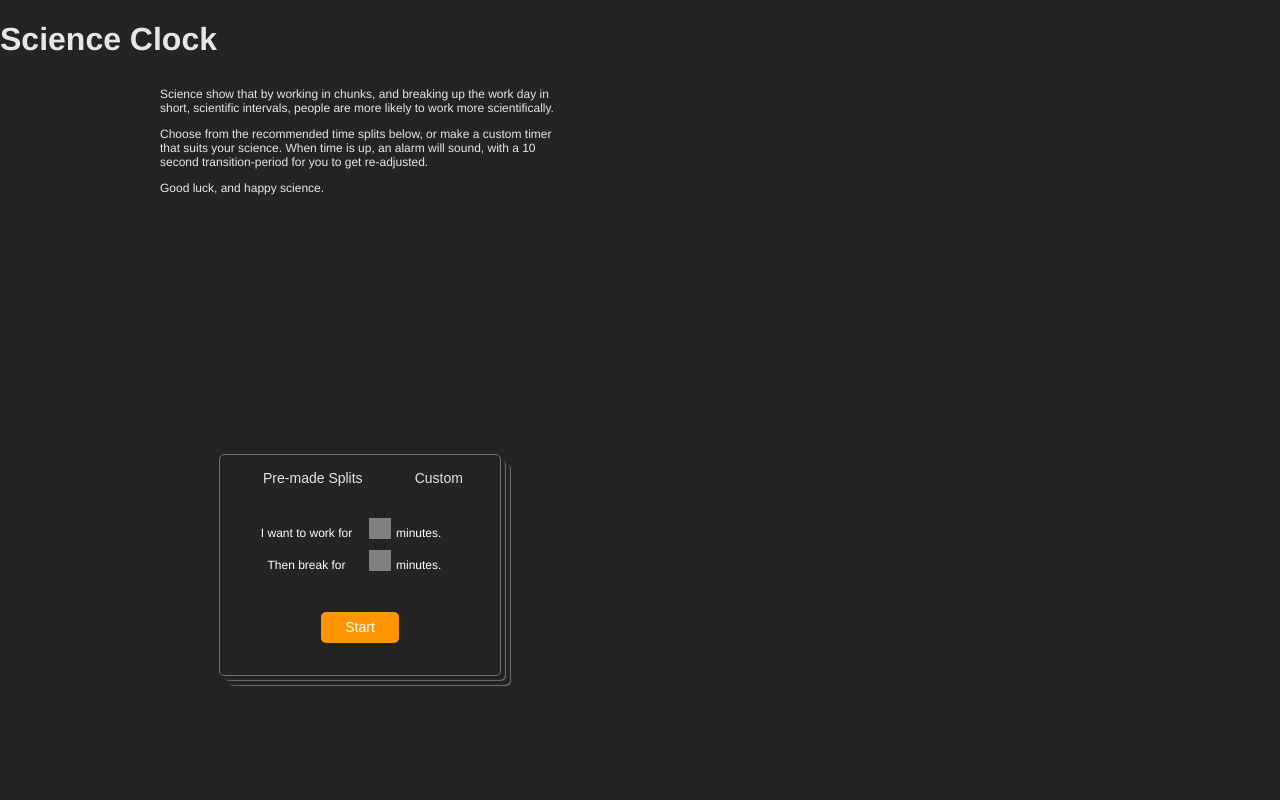
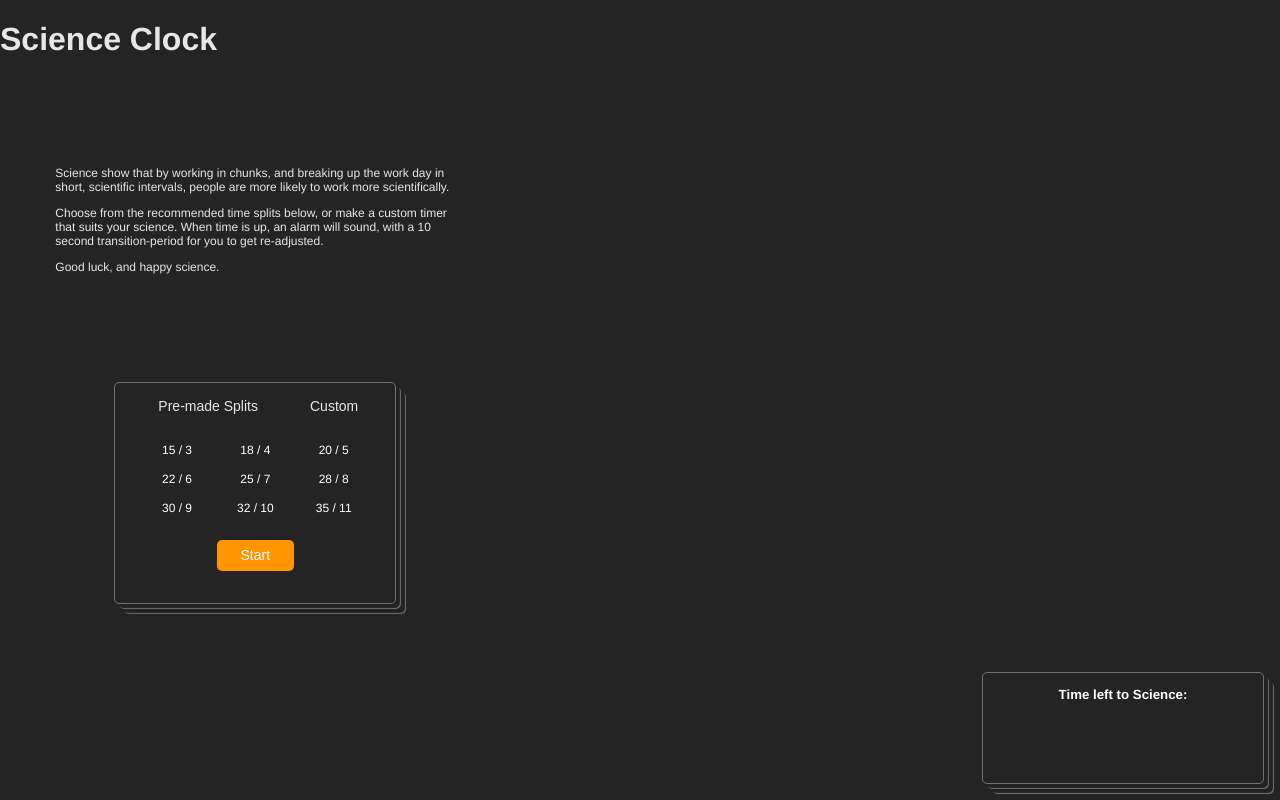
Before and after one commit to danvangogh/pomodoro-timer, a Vue app: page / in a window 1280 px wide. Built offline with nearby package versions, Linux system fonts and the light colour scheme.

Commit message:
adds timer component

```diff
--- a/src/components/ClockSelection.vue
+++ b/src/components/ClockSelection.vue
@@ -1,11 +1,13 @@
 <template>
   <div class="clock">
     <div class="card">
-      <button class="pre-made-split">Pre-made Splits</button>
-      <button class="custom-split">Custom</button>
-      <div class="switch">
-        <!-- <PreMadeForm /> -->
+      <button class="pre-made-split" @click="option = 'Pre-Made'">Pre-made Splits</button>
+      <button class="custom-split" @click="option = 'Custom'">Custom</button>
+      <div class="switch" v-if="option === 'Custom'">
         <CustomForm />
+      </div>
+      <div class="switch" v-if="option === 'Pre-Made'">
+        <PreMadeForm />
       </div>
       <button class="start-btn">Start</button>
     </div>
@@ -23,7 +25,10 @@ export default {
   },
   data () {
     return {
-      msg: 'Welcome to Your Vue.js App'
+      msg: 'Welcome to Your Vue.js App',
+      option: 'Pre-Made',
+      workTime: 0,
+      breakTime: 0,
     }
   }
 }
--- a/src/components/CustomForm.vue
+++ b/src/components/CustomForm.vue
@@ -64,9 +64,6 @@ export default {
     font-size: 12px;
     margin: auto;
   }
-  .arrow {
-
-  }
 
 
 </style>
--- a/src/components/Description.vue
+++ b/src/components/Description.vue
@@ -15,9 +15,9 @@
 </script>
 
 <style>
-
   .description {
-    grid-area: d
+    grid-area: d;
+    margin: auto;
   }
 
 </style>
--- a/src/components/Timer.vue
+++ b/src/components/Timer.vue
@@ -1,17 +1,58 @@
 <template>
   <div class="timer">
-
+    <div class="card">
+      <h5>Time left to Science:</h5>
+      <div class="time-display"></div>
+    </div>
   </div>
 </template>
 
 <script>
-  export default {
-    name: 'Timer',
+
+export default {
+  name: 'Timer',
+  components: {
+  },
+  data () {
+    return {
+      workTime: 0,
+      breakTime: 0,
+    }
   }
+}
 </script>
 
-<style>
+<!-- Add "scoped" attribute to limit CSS to this component only -->
+<style scoped>
   .timer {
-    grid-area: t;
+    grid-area: tm;
+    padding: 1em;
+    color: white;
+    margin: auto;
   }
+  .card {
+    margin: auto;
+    width: 280px;
+    height: 110px;
+    border: 1px #707070 solid;
+    border-radius: 5px;
+    box-shadow: 1px 1px 1px #242424,
+                2px 2px 1px #242424,
+                3px 3px 1px #242424,
+                4px 4px 1px #242424,
+                5px 5px 0px #707070,
+                6px 6px 1px #242424,
+                7px 7px 1px #242424,
+                8px 8px 1px #242424,
+                9px 9px 1px #242424,
+                10px 10px 0px #707070;
+    display: grid;
+    grid-template-rows: 1fr 3fr;
+    line-height: 0px;
+    text-align: center;
+  }
+  .time-display {
+
+  }
+
 </style>
```
